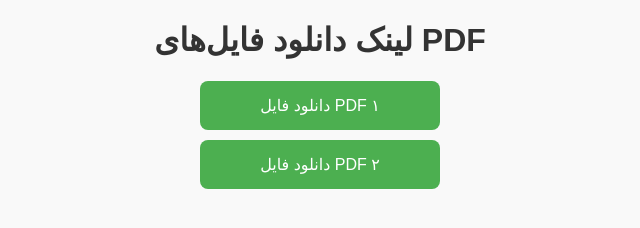
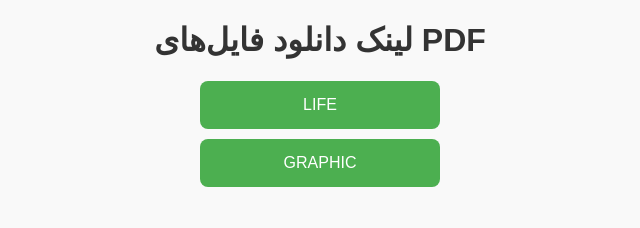
Before and after one commit to Bazen-ware/pdf-qr-page, a plain HTML site: page index.html in a window 1280 px wide. Shown: the whole page, without its empty margins (320-960 px from the left). Drawn offline with Linux system fonts and the light colour scheme.

Commit message:
Update index.html
Update pdf name

```diff
--- a/index.html
+++ b/index.html
@@ -32,7 +32,8 @@
 </head>
 <body>
 <h1>لینک دانلود فایل‌های PDF</h1>
-<a href="https://drive.google.com/uc?export=download&id=1D4bA-seGGJez_HOzZszniYsXqPv_en8M" target="_blank">دانلود فایل PDF ۱</a>
-<a href="https://drive.google.com/uc?export=download&id=1D4bA-seGGJez_HOzZszniYsXqPv_en8M" target="_blank">دانلود فایل PDF ۲</a>
+<a href="https://drive.google.com/uc?export=download&id=1D4bA-seGGJez_HOzZszniYsXqPv_en8M" target="_blank">LIFE</a>
+<a href="https://drive.google.com/uc?export=download&id=1D4bA-seGGJez_HOzZszniYsXqPv_en8M" target="_blank">GRAPHIC</a>
 </body>
+
 </html>
```
